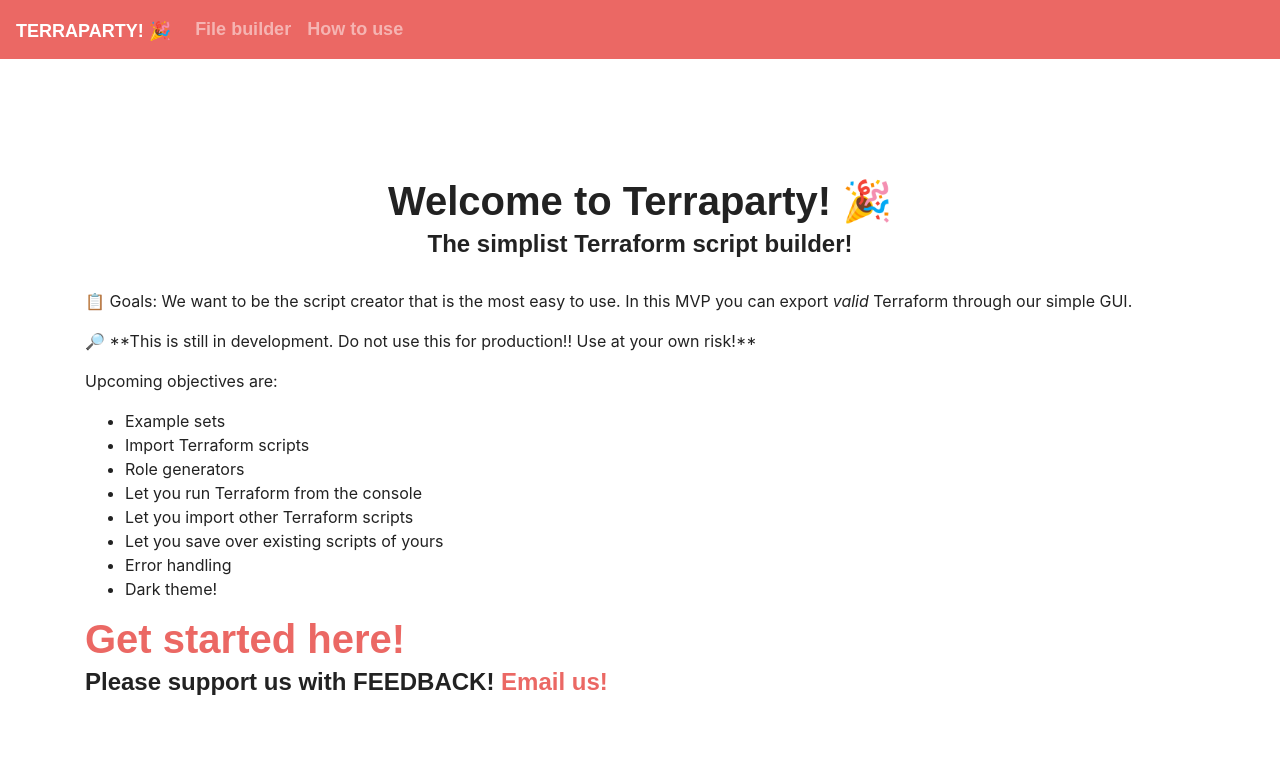
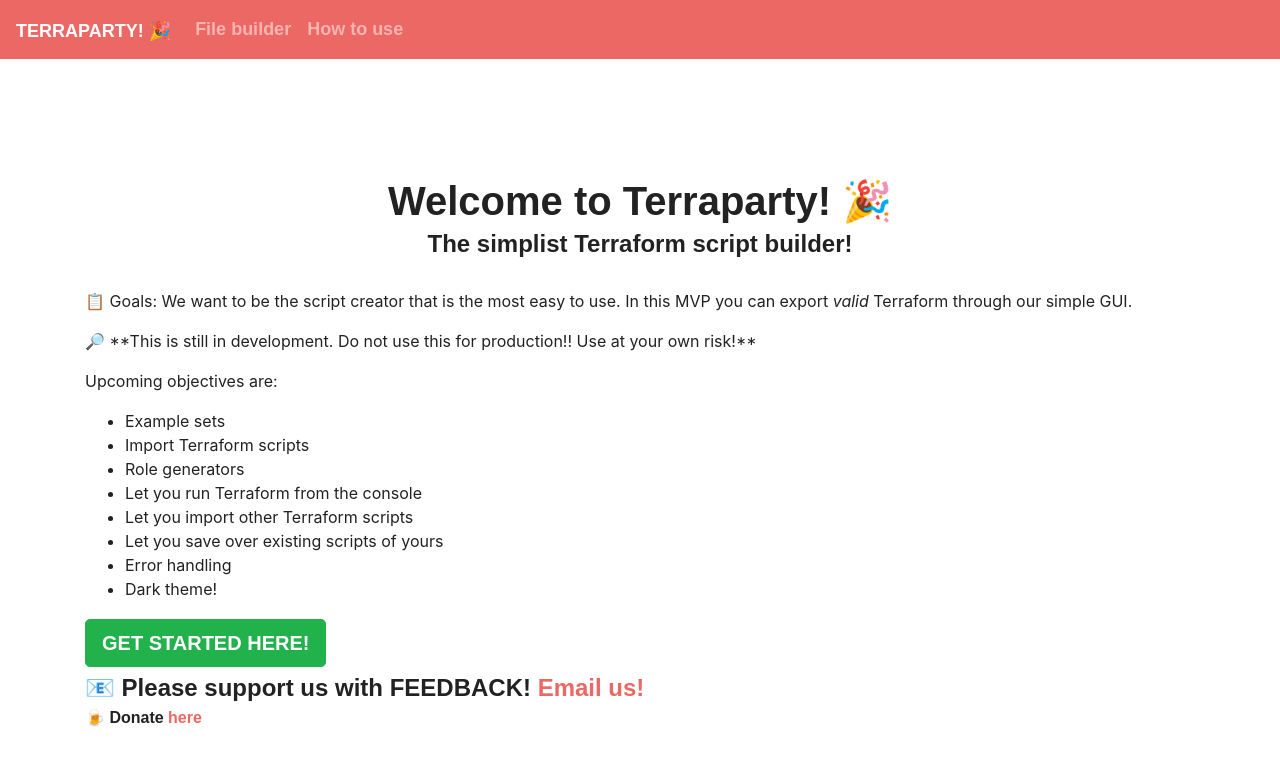
Before and after one commit to michaelbdavidson7/terraparty, an Angular app: page / in a window 1280 px wide. Shown: the top 764 px of the page. Built offline with nearby package versions, Linux system fonts and the light colour scheme; a web font is replaced by a local one.

Commit message:
Added donate button, style

```diff
--- a/apps/myapp/src/app/file-builder/file-builder.component.css
+++ b/apps/myapp/src/app/file-builder/file-builder.component.css
@@ -8,6 +8,7 @@
 
 .no-li-dots{
     list-style-type: none;
+    padding-left:0px;
   }
 
 
--- a/apps/myapp/src/app/homepage/homepage.component.html
+++ b/apps/myapp/src/app/homepage/homepage.component.html
@@ -23,7 +23,8 @@
   </ul>
 
   <h1>
-    <a routerLink="/filebuilder" routerLinkActive="active">Get started here!</a>
+    <a routerLink="/filebuilder" routerLinkActive="active"><button class="btn btn-lg btn-success">GET STARTED HERE!</button></a>
   </h1>
-  <h4>Please support us with FEEDBACK! <a href="mailto:michaelbdavidson7@gmail.com">Email us!</a></h4>
+  <h4>📧 Please support us with FEEDBACK! <a href="mailto:michaelbdavidson8@gmail.com">Email us!</a></h4>
+  <h6>🍺 Donate <a href="https://www.paypal.me/michaelbdavidson8">here</a></h6>
 </div>
```
